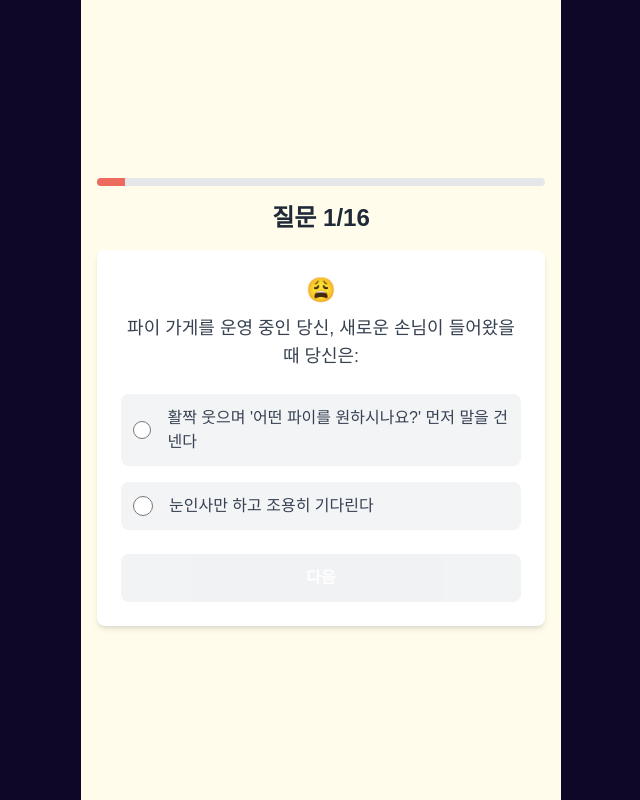
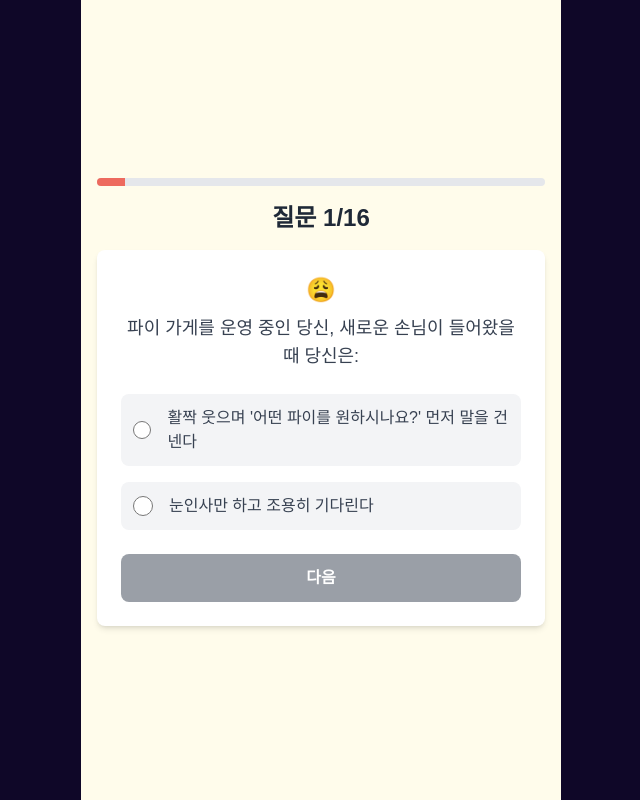
Before and after one commit to sangwon0707/pi-fortune-app, a React (Create React App) app: page / in a window 1280 px wide. Both pictures are taken after a click on the button "나를 닮은 파이 만나기!". Shown: the whole page, without its empty margins (319-959 px from the left). Built offline with nearby package versions, Linux system fonts and the light colour scheme.

Commit message:
style: Update QuestionPage button color

```diff
--- a/src/pages/QuestionPage.tsx
+++ b/src/pages/QuestionPage.tsx
@@ -61,7 +61,7 @@ const QuestionPage: React.FC<QuestionPageProps> = ({ questionIndex, onAnswer })
           <button
             onClick={handleNext}
             disabled={!selectedAnswer}
-            className="mt-6 w-full bg-gray-200 hover:bg-coral text-white font-bold py-3 px-4 rounded-lg transition-opacity disabled:opacity-50"
+            className="mt-6 w-full bg-gray-700 hover:bg-coral text-white font-bold py-3 px-4 rounded-lg transition-opacity disabled:opacity-50"
           >
             {t('questionPage.nextButton')}
           </button>
```
